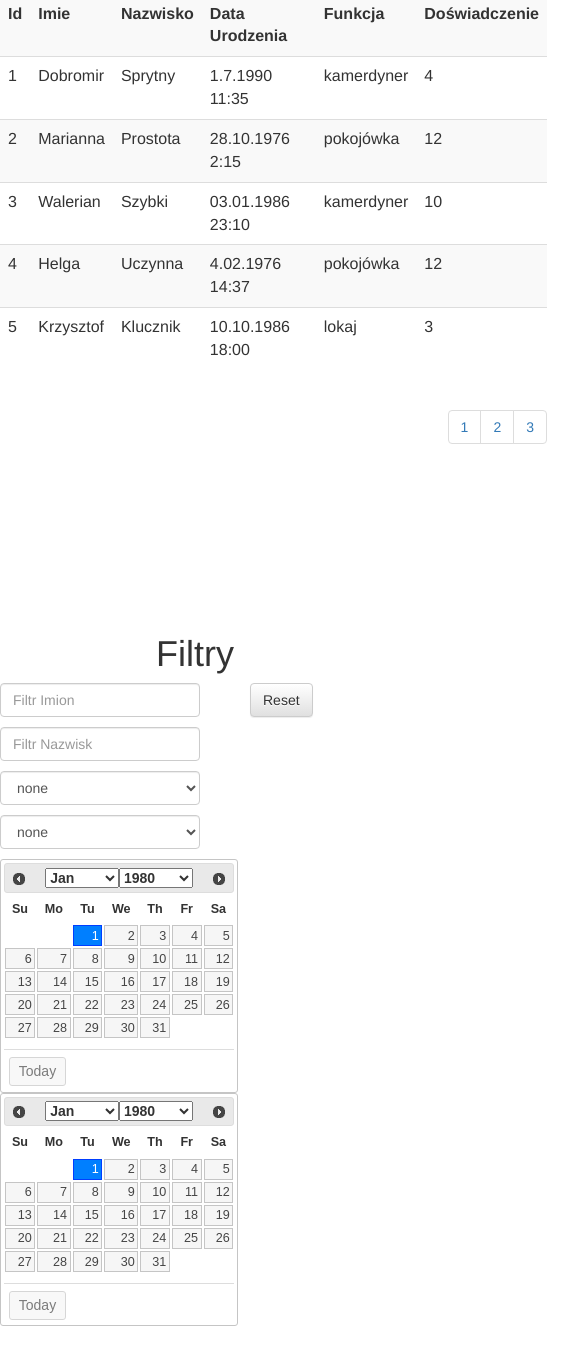
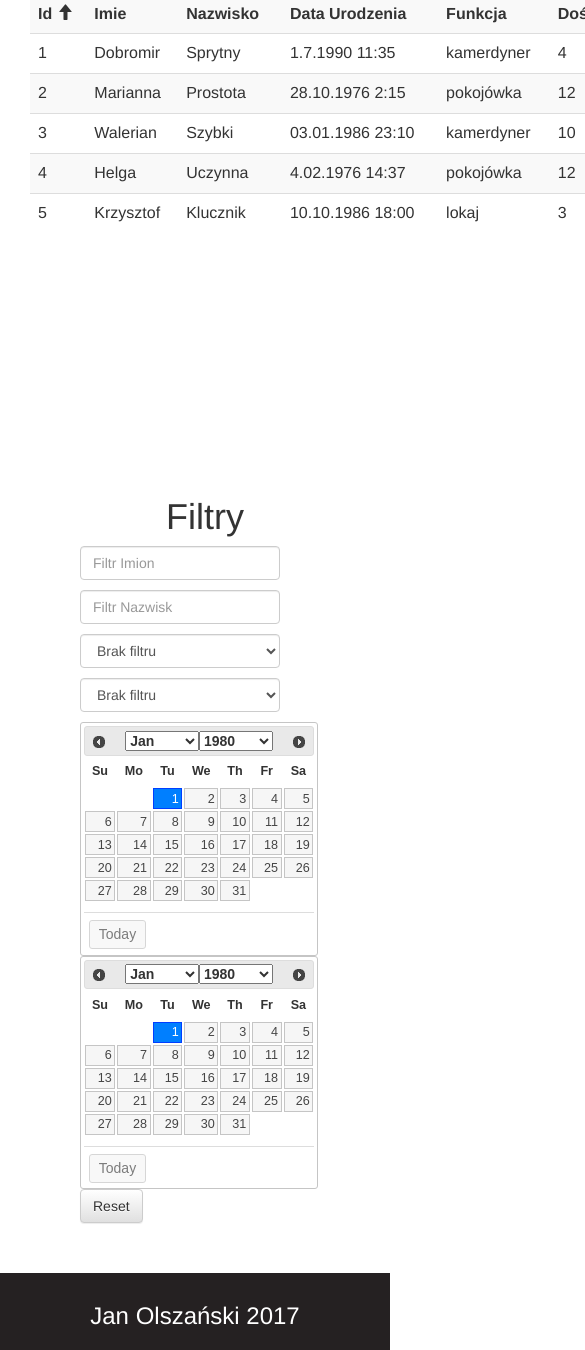
Before and after one commit to ElderDrop/Projekt-Na-Sta--, a plain HTML site: page index.html in a window 390 px wide. Shown: the part 296-1646 px from the top of the page, 585 px wide, since content can reach past the window. Before the commit the page ends 1622 px from the top, so only its background shows below. Drawn offline with nearby package versions, Linux system fonts and the light colour scheme.

Commit message:
More visual update

```diff
--- a/index.html
+++ b/index.html
@@ -21,29 +21,30 @@
         <header>
 
         </header>
-        <main>
+        <div class="container-fluid" class="row">
+            <main class="col-sm-5">
                 <h1>
                     Tabela słuzby
                 </h1>
                 <table id = "serviceList" class="table table-striped">
                     <tr>
                         <th  onclick="sorting('id')" >
-                        Id
+                            Id <span id="idArrow" class="glyphicon glyphicon-arrow-up" aria-hidden="true"></span>
                         </th>
                         <th  onclick="sorting('firstName')">
-                        Imie
+                            Imie <span id="firstNameArrow" class="glyphicon " aria-hidden="true"></span>
                         </th>
                         <th onclick="sorting('lastName')">
-                        Nazwisko
+                            Nazwisko <span id="lastNameArrow" class="glyphicon " aria-hidden="true"></span>
                         </th>
                         <th onclick="sorting('dateOfBirth')">
-                        Data Urodzenia
+                            Data Urodzenia <span id="dateArrow" class="glyphicon" aria-hidden="true"></span>
                         </th>
                         <th onclick="sorting('serviceFunction')">
-                        Funkcja
+                            Funkcja <span id="functionArrow" class="glyphicon" aria-hidden="true"></span>
                         </th>
                         <th onclick="sorting('experience')">
-                        Doświadczenie
+                            Doświadczenie <span id="expirienceArrow" class="glyphicon " aria-hidden="true"></span>
                         </th>
                     </tr>
 
@@ -52,10 +53,12 @@
             </div>
             </main>
             <br />
-        <section>
+            <section class="col-sm-5">
                 <h1>
                     Filtry
                 </h1>
+                <div class="row ">
+                <div class="col-sm-6">
                     <div id="namesFilters" class="filters">
                         <input type="text" class="form-control" oninput="filtring()" id="wantedFirstName" placeholder="Filtr Imion">
                         <input type="text" class="form-control" oninput="filtring()" id="wantedLastName" placeholder="Filtr Nazwisk">
@@ -66,11 +69,21 @@
                         <select  ng-model="experiencesOptions" class="form-control"  ng-options="x for x in experiences" id="experiencesOptions">
                     </select>
                     </div>
-
+                </div>
+                    <div class="col-sm-6">
                         <div id="datepicker" class="filters"></div>
-            <div id="datepicker2" class="filters"></div>
-            <button onclick="resetDatepickers()" class="btn btn-default">Reset</button>
+                        <div id="datepicker2" class="filters"></div><br />
+                        <button id="dateReset" onclick="resetDatepickers()" class="btn btn-default">Reset</button>
+                    </div>
+                </div>
+                </div>
             </section>
+        </div>
+        <footer>
+            <h3>
+                Jan Olszański 2017
+            </h3>
+        </footer>
         <script src="jquery-ui-1.12.1/jquery-ui.min.js"></script>
         <script src="scripts/prototypes/Person.js"></script>
         <script src="scripts/datepickerScript.js"></script>
@@ -152,8 +165,8 @@
                experiences.sort(function( a, b ){return Number(a) - Number(b)});
                $scope.experiences = experiences;
                servicesFunctions.sort((function( a, b ){return a.localeCompare(b)}));
-               servicesFunctions.unshift("none");
-               experiences.unshift("none");
+               servicesFunctions.unshift("Brak filtru");
+               experiences.unshift("Brak filtru");
                $scope.serviceFunctions = servicesFunctions[0];
                $scope.experiencesOptions = experiences[0];
             return $scope.servicesFunctions = servicesFunctions;
--- a/main.css
+++ b/main.css
@@ -1,3 +1,5 @@
+@import url('https://fonts.googleapis.com/css?family=Lato');
+/*HEAD*/
 header{
     background-image: url("BeautyBanner.png");
     background-repeat: no-repeat;
@@ -6,8 +8,12 @@ header{
     height: 200px;
     width: 100%;
 }
+.container-fluid{
+  margin: auto;
+}
+/*TABLE*/
 main{
-  width: 547px;
+  width: 700px;
   float: left;
   margin-bottom: 150px;
   margin-top: 20px;
@@ -15,8 +21,11 @@ main{
 #pagetation{
   float: right;
 }
+/*FILTRS*/
 section{
-  float: right;
+  float: left;
+  margin-left: 50px;
+  margin-right: 50px;
 }
 h1{
   text-align: center;
@@ -28,5 +37,17 @@ h1{
 .filters{
   width: 250px;
   margin: auto;
-  float: left;
+  display: inline-block;
 }
+
+footer{
+  margin-top: 50px;
+  color: white;
+  background-color:  #252122;
+
+  right: 0;
+  bottom: 0;
+  left: 0;
+  padding: 1rem;
+  text-align: center;
+}
--- a/scripts/filtring.js
+++ b/scripts/filtring.js
@@ -13,7 +13,7 @@ function filtring(){
                     var person = persons[i];
                     var value = $("#experiencesOptions").val();
                     value = value.substring(7,value.length)
-                    if(value == "none"){
+                    if(value == "brak filtru"){
                         if(!$( "#" + person.id ).hasClass(/fadeBy/)){
                             if( $( "#" + person.id ).hasClass("fadeByExp") ){
                                 $( "#" + person.id ).fadeIn();
@@ -38,7 +38,7 @@ function filtring(){
                     value = $( "#servicesFunctionsOptions" ).val();
                     value = value.substring(7,value.length);
 
-                    if( value == "none" ){
+                    if( value == "brak filtru" ){
                       if(!$( "#" + person.id ).hasClass(/fadeBy/)){
                             if( $( "#" + person.id ).hasClass("fadeByServ") ){
                                 $( "#" + person.id ).fadeIn();
@@ -121,7 +121,15 @@ function filtring(){
                 }
                 }
                 organiseTable(1);
-
+                $("#pagetation li").remove();
+                pages = 1;
+                for( var i = 0; i < filteredPersons.length;i++){
+                    if(i%5 == 0){
+                        console.log("pages");
+                        $("#pagetation").append("<li onclick='organiseTable("+ pages +")' value="+ pages +"><a href='#'>"+ pages +"</a></li>");
+                        pages++;
+                    }
+                }
 }
         $("#experiencesOptions").change(function(){
             filtring();
--- a/scripts/sorting.js
+++ b/scripts/sorting.js
@@ -1,66 +1,71 @@
 //1 asc, 2 desc, 0 none
         function sorting(typeOfSort){
-            incrementSort(typeOfSort)
+            incrementSort(typeOfSort);
+            resetArrows()
             if( typeOfSort == "id" ){
                 if( sort[typeOfSort] == 1 ){
-                     persons.sort(function( a, b ){return a.id - b.id});
+                     //persons.sort(function( a, b ){return a.id - b.id});
+                     sort[typeOfSort] = 0
+                      //$("#idArrow").removeClass("glyphicon-arrow-down").addClass("glyphicon-arrow-up");
                 }
                 if( sort[typeOfSort] == 2 ){
                      persons.sort(function( a, b ){return b.id - a.id});
+                     $("#idArrow").removeClass("glyphicon-arrow-up").addClass("glyphicon-arrow-down");
                 }
             }
             if( typeOfSort == "firstName" ){
                 if( sort[typeOfSort] == 1 ){
                     persons.sort(function( a, b ){return a.lastName.localeCompare(b.lastName)});
                     persons.sort(function( a, b ){return a.firstName.localeCompare(b.firstName)});
+                    $("#firstNameArrow").addClass("glyphicon-arrow-up").removeClass("glyphicon-arrow-down");
                 }
                 if( sort[typeOfSort] == 2 ){
                     persons.sort(function( a, b ){return b.lastName.localeCompare(a.lastName)});
                     persons.sort(function( a, b ){return b.firstName.localeCompare(a.firstName)});
+                    $("#firstNameArrow").removeClass("glyphicon-arrow-up").addClass("glyphicon-arrow-down");
                 }
             }
-            if( typeOfSort == "firstName" ){
-                if( sort[typeOfSort] == 1 ){
-                    persons.sort(function( a, b ){return a.lastName.localeCompare(b.lastName)});
-                    persons.sort(function( a, b ){return a.firstName.localeCompare(b.firstName)});
-                }
-                if( sort[typeOfSort] == 2 ){
-                    persons.sort(function( a, b ){return b.lastName.localeCompare( a.lastName )});
-                    persons.sort(function( a, b ){return b.firstName.localeCompare( a.firstName )});
-                }
-            }
+
             if( typeOfSort == "lastName" ){
                 if( sort[typeOfSort] == 1 ){
                     persons.sort(function( a, b ){return a.firstName.localeCompare(b.firstName)});
                     persons.sort(function( a, b ){return a.lastName.localeCompare(b.lastName)});
+                    $("#lastNameArrow").addClass("glyphicon-arrow-up").removeClass("glyphicon-arrow-down");
                 }
                 if( sort[typeOfSort] == 2 ){
                     persons.sort(function( a, b ){return b.firstName.localeCompare(a.firstName)});
                     persons.sort(function( a, b ){return b.lastName.localeCompare(a.lastName)});
+                     $("#lastNameArrow").removeClass("glyphicon-arrow-up").addClass("glyphicon-arrow-down");
                 }
             }
             if( typeOfSort == "dateOfBirth" ){
                 if( sort[typeOfSort] == 1 ){
                     persons.sort(function( a, b ){ return a.date.getTime() - b.date.getTime()});
+                    $("#dateArrow").addClass("glyphicon-arrow-up").removeClass("glyphicon-arrow-down");
                 }
                 if( sort[typeOfSort] == 2 ){
                     persons.sort(function( a, b ){ return b.date.getTime() - a.date.getTime()});
+                    $("#dateArrow").removeClass("glyphicon-arrow-up").addClass("glyphicon-arrow-down");
                 }
             }
             if( typeOfSort == "serviceFunction" ){
                 if( sort[typeOfSort] == 1 ){
                     persons.sort(function( a, b ){return a.serviceFunction.localeCompare(b.serviceFunction)});
+                    $("#functionArrow").addClass("glyphicon-arrow-up").removeClass("glyphicon-arrow-down");
                 }
                 if( sort[typeOfSort] == 2 ){
                     persons.sort(function( a, b ){return b.serviceFunction.localeCompare(a.serviceFunction)});
+                    $("#functionArrow").removeClass("glyphicon-arrow-up").addClass("glyphicon-arrow-down");
                 }
             }
             if( typeOfSort == "experience" ){
                 if( sort[typeOfSort] == 1 ){
                     persons.sort(function( a, b ){return a.experience-b.experience});
+                    $("#expirienceArrow").addClass("glyphicon-arrow-up").removeClass("glyphicon-arrow-down");
                 }
                 if( sort[typeOfSort] == 2 ){
                     persons.sort(function( a, b ){return b.experience-a.experience});
+                    $("#expirienceArrow").removeClass("glyphicon-arrow-up").addClass("glyphicon-arrow-down");
                 }
             }
             if( sort[typeOfSort] == 0){
@@ -86,4 +91,14 @@ function resetSort(){
         sort["dateOfBirth"] = 0;
         sort["serviceFunction"] = 0;
         sort["experience"] = 0;
+       $("#idArrow").addClass("glyphicon-arrow-up")
+       // $("#idArrow").removeClass("glyphicon-arrow-down").addClass("glyphicon-arrow-up");
 }
+function resetArrows(){
+        $("#firstNameArrow").removeClass("glyphicon-arrow-up").removeClass("glyphicon-arrow-down");
+        $("#idArrow").removeClass("glyphicon-arrow-up").removeClass("glyphicon-arrow-down");
+        $("#lastNameArrow").removeClass("glyphicon-arrow-up").removeClass("glyphicon-arrow-down");
+        $("#dateArrow").removeClass("glyphicon-arrow-up").removeClass("glyphicon-arrow-down");
+        $("#functionArrow").removeClass("glyphicon-arrow-up").removeClass("glyphicon-arrow-down");
+        $("#expirienceArrow").removeClass("glyphicon-arrow-up").removeClass("glyphicon-arrow-down");
+}
```
Lines whose indentation alone changed are shown as unchanged.
